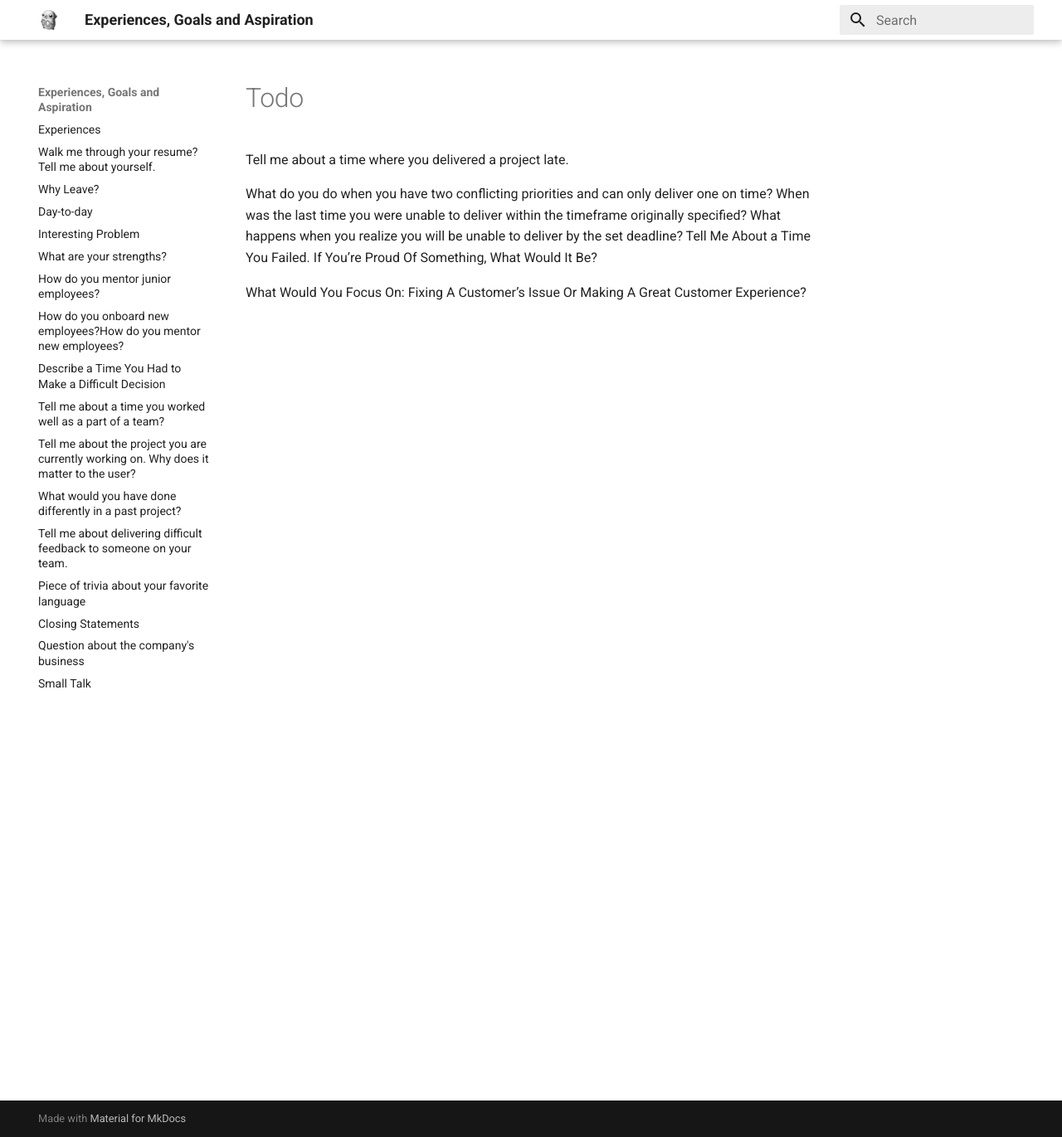
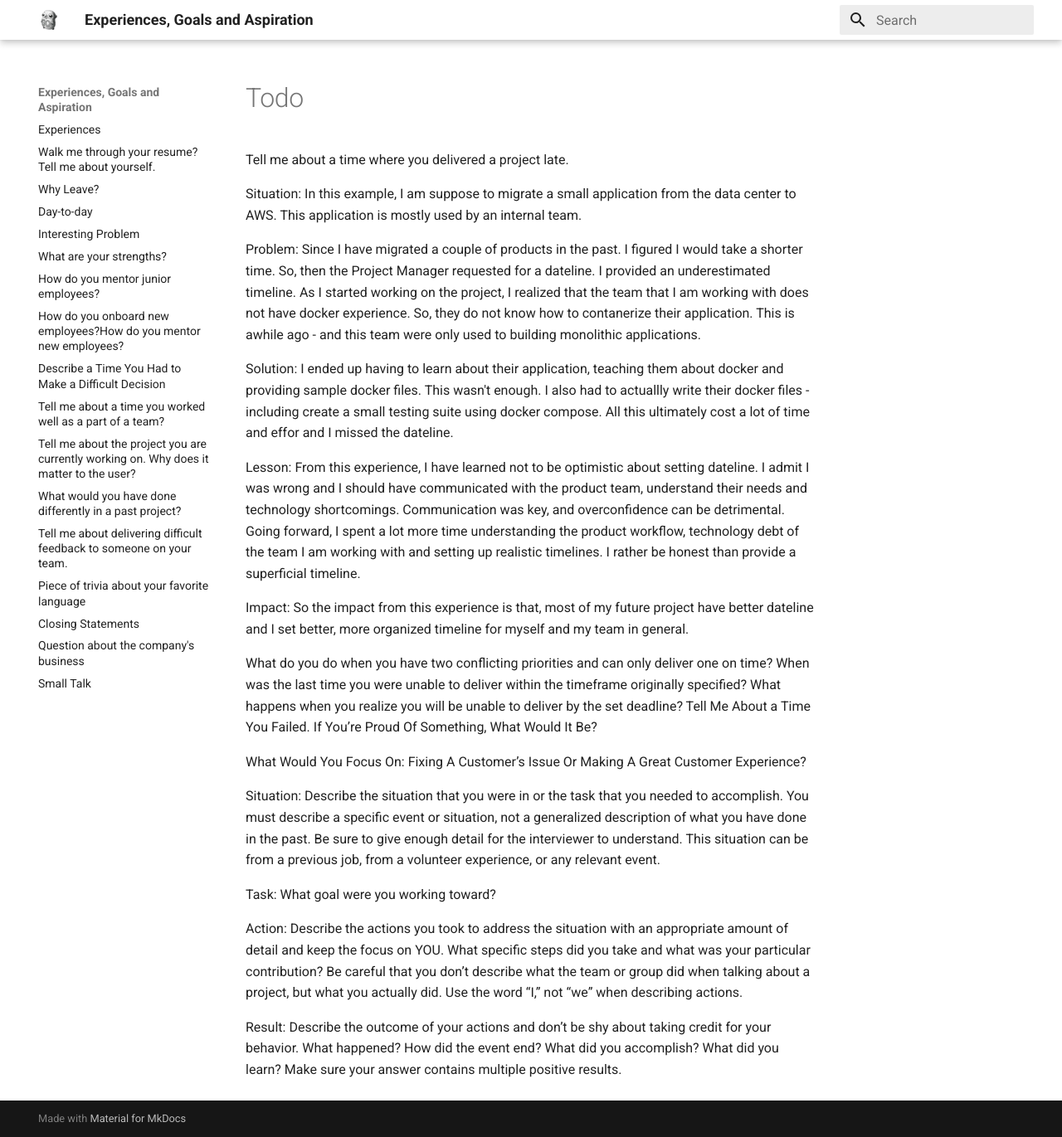
Before and after one commit to stashedUp/experiences, an MkDocs documentation site: the page built from docs/todo.md, in a window 1280 px wide and 1371 px high. Shown: the whole window at 83% size. Built offline with MkDocs 1.6.1 and Material for MkDocs 9.7.7, drawn with Linux system fonts in a browser that asks for light colours.

Commit message:
Update todo.md

```diff
--- a/docs/todo.md
+++ b/docs/todo.md
@@ -1,4 +1,19 @@
 Tell me about a time where you delivered a project late.
+
+Situation:
+In this example, I am suppose to migrate a small application from the data center to AWS. This application is mostly used by an internal team.
+
+Problem:
+Since I have migrated a couple of products in the past. I figured I would take a shorter time. So, then the Project Manager requested for a dateline. I provided an underestimated timeline. As I started working on the project, I realized that the team that I am working with does not have docker experience. So, they do not know how to contanerize their application. This is awhile ago - and this team were only used to building monolithic applications.
+
+Solution:
+I ended up having to learn about their application, teaching them about docker and providing sample docker files. This wasn't enough. I also had to actuallly write their docker files - including create a small testing suite using docker compose. All this ultimately cost a lot of time and effor and I missed the dateline.
+
+Lesson:
+From this experience, I have learned not to be optimistic about setting dateline. I admit I was wrong and I should have communicated with the product team, understand their needs and technology shortcomings. Communication was key, and overconfidence can be detrimental. Going forward, I spent a lot more time understanding the product workflow, technology debt of the team I am working with and setting up realistic timelines. I rather be honest than provide a superficial timeline.
+
+Impact:
+So the impact from this experience is that, most of my future project have better dateline and I set better, more organized timeline for myself and my team in general.
 
 
 What do you do when you have two conflicting priorities and can only deliver one on time?
@@ -8,3 +23,21 @@ Tell Me About a Time You Failed.
 If You’re Proud Of Something, What Would It Be?
 
 What Would You Focus On: Fixing A Customer’s Issue Or Making A Great Customer Experience?
+
+
+Situation: Describe the situation that you were in or the task that you needed to accomplish. You
+must describe a specific event or situation, not a generalized description of what you have done in
+the past. Be sure to give enough detail for the interviewer to understand. This situation can be
+from a previous job, from a volunteer experience, or any relevant event.
+
+
+Task: What goal were you working toward?
+
+Action: Describe the actions you took to address the situation with an appropriate amount of
+detail and keep the focus on YOU. What specific steps did you take and what was your particular
+contribution? Be careful that you don’t describe what the team or group did when talking about a
+project, but what you actually did. Use the word “I,” not “we” when describing actions.
+
+Result: Describe the outcome of your actions and don’t be shy about taking credit for your
+behavior. What happened? How did the event end? What did you accomplish? What did you
+learn? Make sure your answer contains multiple positive results.
```
